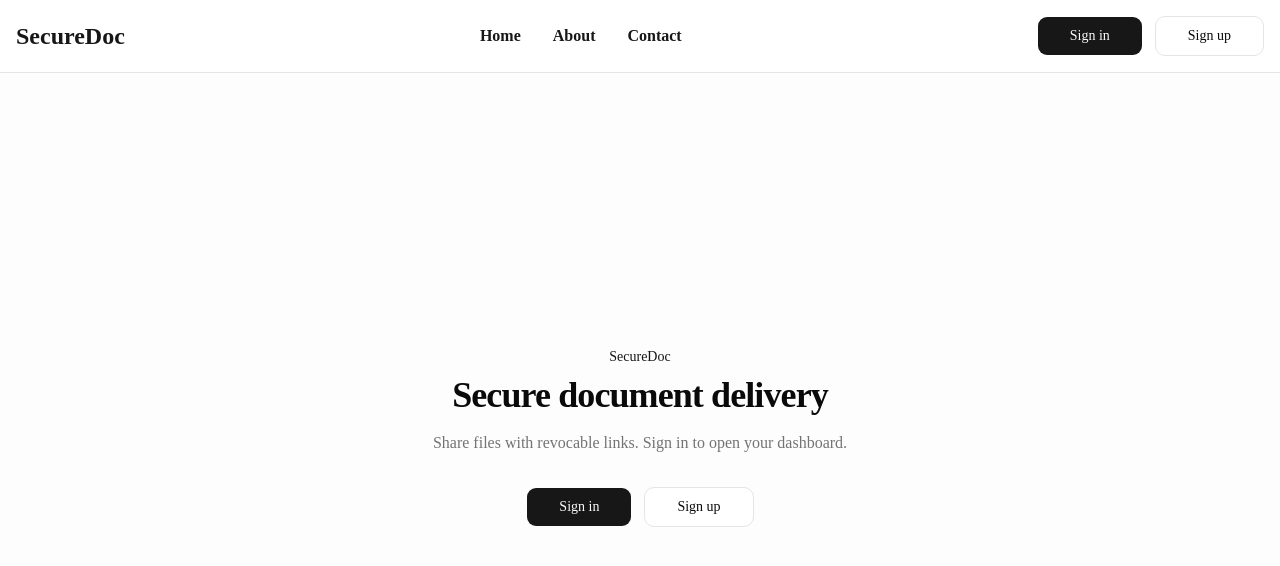
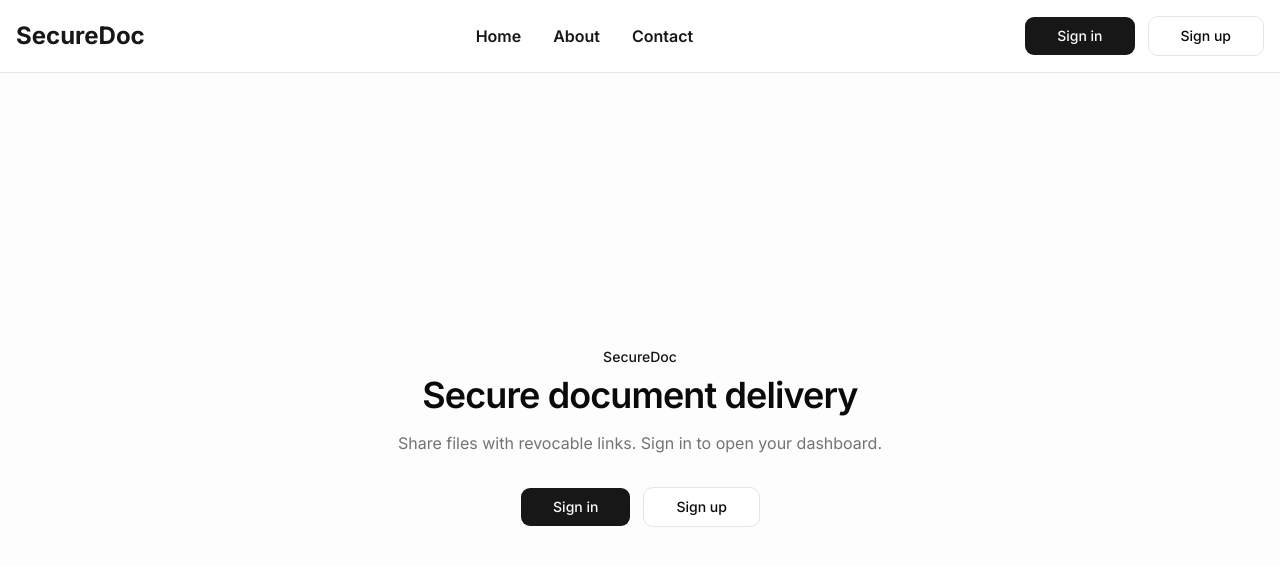
Before and after one commit to ShuvaMallickPro/secure-doc-delivery-saas, a Next.js app: page / in a window 1280 px wide. Shown: the top 566 px of the page. Built offline with nearby package versions, Linux system fonts and the light colour scheme; no server answers.

Commit message:
update: update font and layout

```diff
--- a/app/(dashboard)/layout.tsx
+++ b/app/(dashboard)/layout.tsx
@@ -17,6 +17,7 @@
             SecureDoc
           </Link>
         </div>
+
         <nav className="flex flex-1 flex-col gap-1 p-3">
           <Link
             href="/dashboard"
--- a/app/layout.tsx
+++ b/app/layout.tsx
@@ -1,5 +1,5 @@
 import type { Metadata } from "next";
-import { Geist, Geist_Mono } from "next/font/google";
+import { Geist, Geist_Mono, Inter } from "next/font/google";
 import { ClerkProvider } from "@clerk/nextjs";
 import "./globals.css";
 
@@ -11,6 +11,11 @@
 const geistMono = Geist_Mono({
   variable: "--font-geist-mono",
   subsets: ["latin"],
+});
+
+const inter = Inter({
+  subsets: ["latin"],
+  variable: "--font-sans",
 });
 
 export const metadata: Metadata = {
@@ -38,10 +43,7 @@
         },
       }}
     >
-      <html
-        lang="en"
-        className={`${geistSans.variable} ${geistMono.variable} h-full antialiased`}
-      >
+      <html lang="en" className={`${inter.variable}  h-full antialiased`}>
         <body className="min-h-full flex flex-col font-sans">{children}</body>
       </html>
     </ClerkProvider>
```
